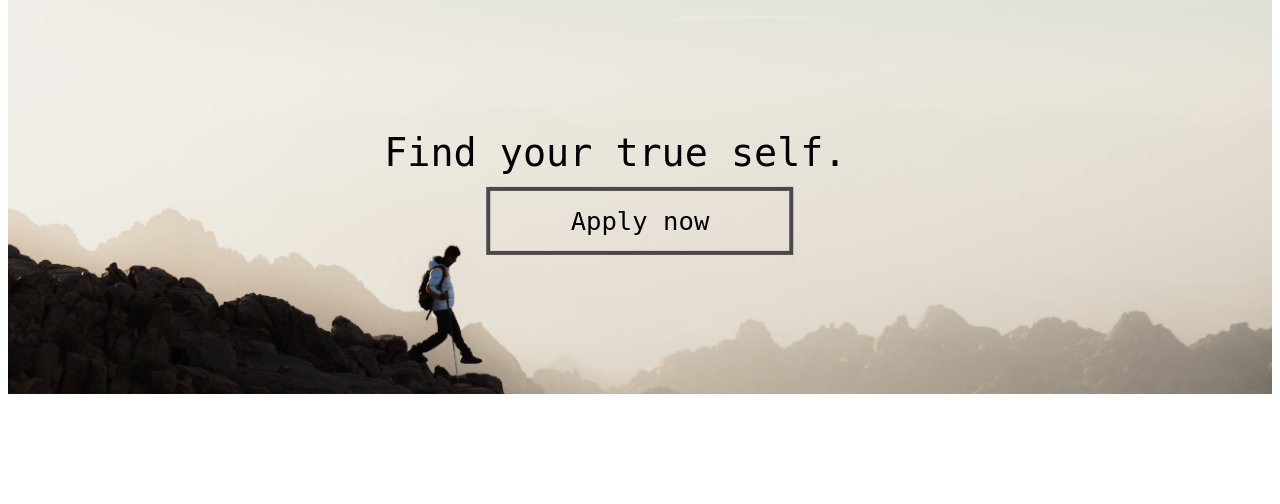
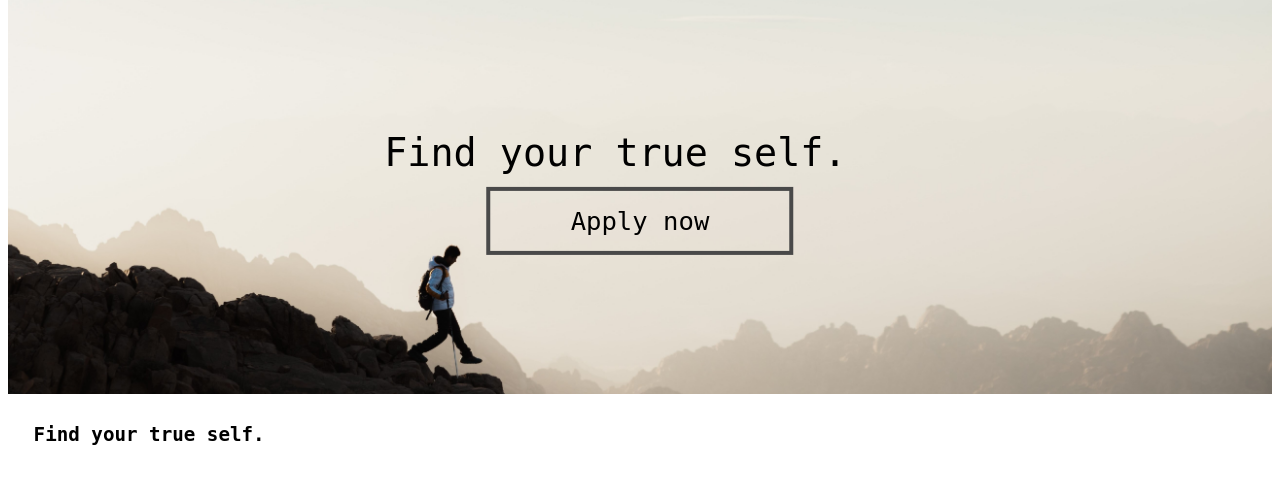
Before and after one commit to Hallelujah5/web-asm1, a PHP site: page / in a window 1280 px wide. Shown: the part 93-597 px from the top of the page. Run offline with PHP 8.4, Linux system fonts and the light colour scheme.

Commit message:
showing :3

```diff
--- a/assets/css/not_my_style.css
+++ b/assets/css/not_my_style.css
@@ -1,12 +1,6 @@
 .wrapper {
     display: grid;
     place-items: center;
-    position: absolute;
-    top: 50%;
-    left: 50%;
-    transform: translate(-50%, -50%); /* Center the text */
-    color: rgb(0, 0, 0); /* Adjust text color for visibility */
-    font-size: 2rem; /* Adjust font size as needed */
   }
 
   .typing-demo {
--- a/assets/css/style.css
+++ b/assets/css/style.css
@@ -93,6 +93,22 @@ nav {
 .button:hover {
   color: #ffffff !important;
   background: #3f3e3e;
-  border-color: #ffffff !important;
+  border-color: transparent !important;
   transition: all 0.4s ease 0s;
 }
+
+#slogan{
+  position: absolute;
+  top: 50%;
+  left: 50%;
+  transform: translate(-50%, -50%); /* Center the text */
+  color: rgb(0, 0, 0); /* Adjust text color for visibility */
+  font-size: 2rem; /* Adjust font size as needed */
+}
+
+/* sections */
+#main-header{
+  float: left;
+  font-size: 1.5vw;
+  margin: 2vw;
+}
--- a/index.html
+++ b/index.html
@@ -48,16 +48,24 @@
     <div id="banner" class="col-12 col-s-12 col-">
       <img src="./assets/images/banner.jpg" alt="banner" class="col-12 col-s-12 col-">
 
-      <div class="wrapper">
+      <div class="wrapper" id="slogan">
         <div class="typing-demo">
           Find your true self.
         </div>
-
         <button class="button">Apply now</button>
-
       </div>
     </div>
 
+    <!-- Job category -->
+    <section >
+
+      <div>
+        <h1 id="main-header" class="typing-demo">
+          Find your true self.
+        </h1>
+      </div>
+
+    </section>
 
   </body>
 </html>
```
